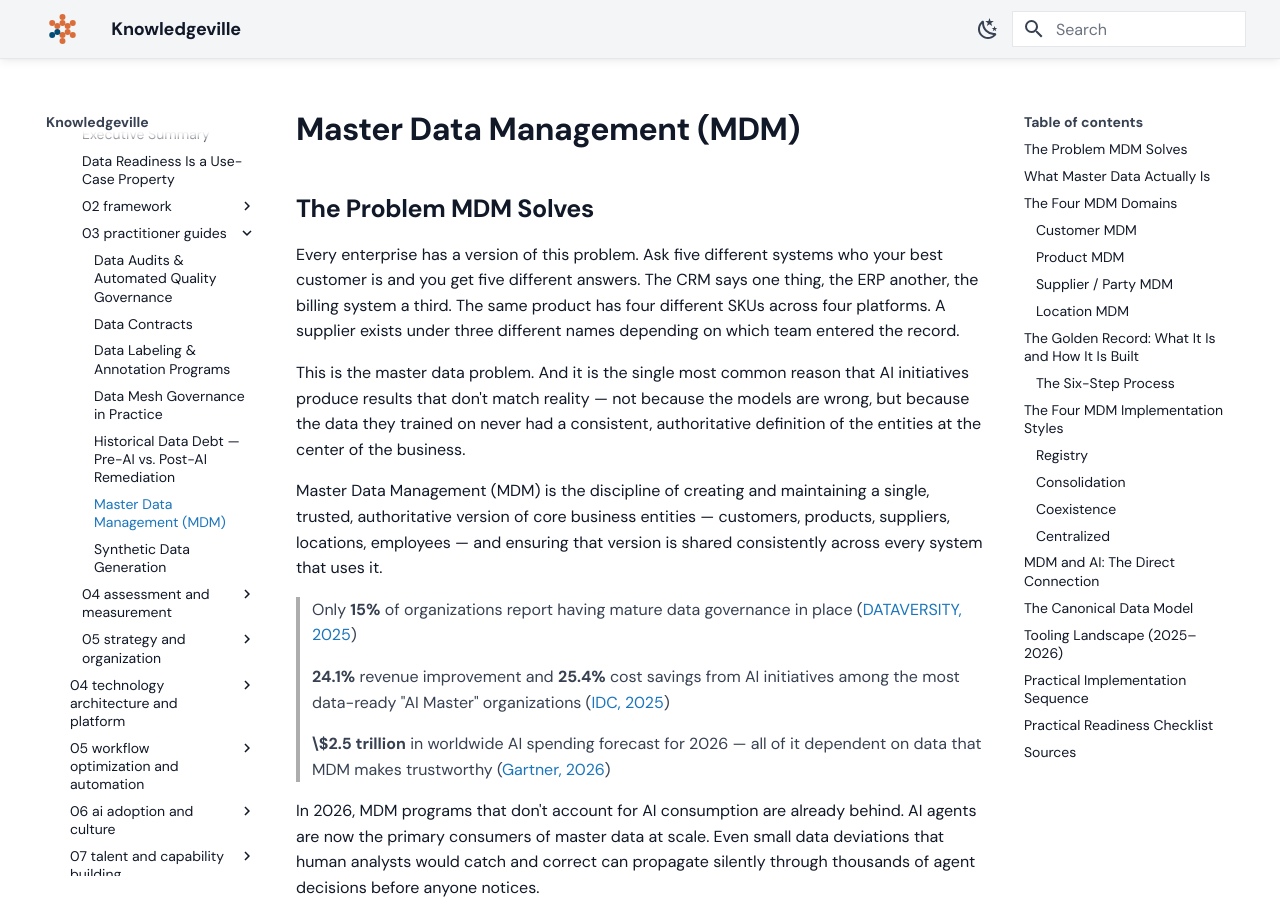
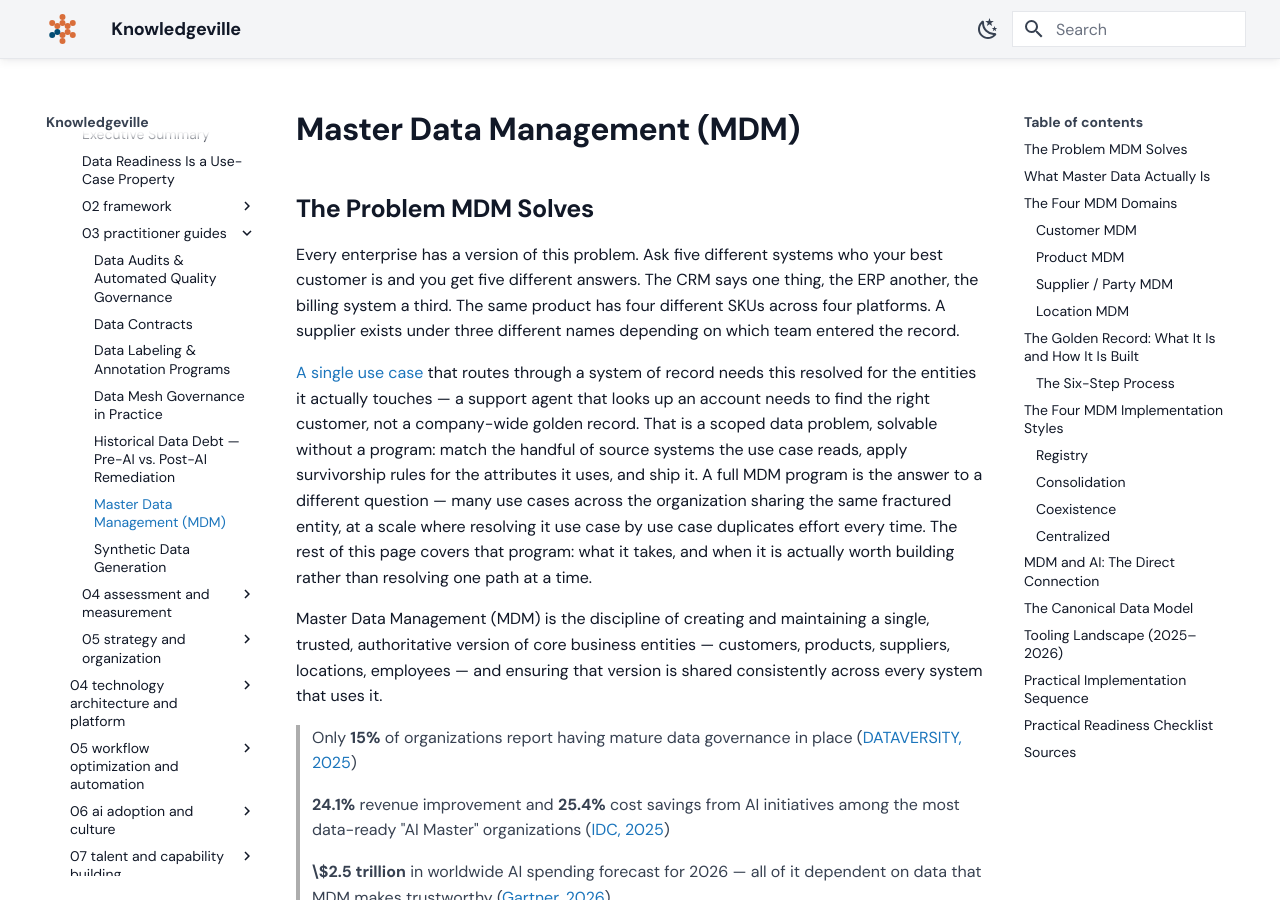
Before and after one commit to grandaha/knowledgeville, an MkDocs documentation site: the page built from published/enterprise-ai-transformation/tracks/03-data-readiness/03-practitioner-guides/master-data-management.md, in a window 1280 px wide and 900 px high. Built offline with MkDocs 1.6.1 and Material for MkDocs 9.7.7, drawn with Linux system fonts in a browser that asks for light colours; some web fonts are replaced.

Commit message:
Publish: sync content from workspace

```diff
--- a/published/enterprise-ai-transformation/tracks/03-data-readiness/03-practitioner-guides/master-data-management.md
+++ b/published/enterprise-ai-transformation/tracks/03-data-readiness/03-practitioner-guides/master-data-management.md
@@ -1,18 +1,34 @@
 ---
 type: Playbook
 title: Master Data Management (MDM)
-description: A practitioner guide to creating and maintaining a single trusted authoritative version of core business entities, and why MDM is foundational to AI quality.
+description: A use case needs entity resolution, not a full MDM program — when a program earns its cost, and how to run one.
 tags: [master-data-management, data-governance, golden-record, data-quality, ai-readiness]
-timestamp: "2026-06-12"
+timestamp: "2026-07-03"
 ---
 
 ## The Problem MDM Solves
 
-Every enterprise has a version of this problem. Ask five different systems who your best customer is and you get five different answers. The CRM says one thing, the ERP another, the billing system a third. The same product has four different SKUs across four platforms. A supplier exists under three different names depending on which team entered the record.
+Every enterprise has a version of this problem. Ask five different systems who your best
+customer is and you get five different answers. The CRM says one thing, the ERP another,
+the billing system a third. The same product has four different SKUs across four
+platforms. A supplier exists under three different names depending on which team entered
+the record.
 
-This is the master data problem. And it is the single most common reason that AI initiatives produce results that don't match reality — not because the models are wrong, but because the data they trained on never had a consistent, authoritative definition of the entities at the center of the business.
+[A single use case](/enterprise-ai-transformation/tracks/03-data-readiness/readiness-is-a-use-case-property.md)
+that routes through a system of record needs this resolved for the entities it actually
+touches — a support agent that looks up an account needs to find the right customer, not
+a company-wide golden record. That is a scoped data problem, solvable without a program:
+match the handful of source systems the use case reads, apply survivorship rules for the
+attributes it uses, and ship it. A full MDM program is the answer to a different
+question — many use cases across the organization sharing the same fractured entity, at a
+scale where resolving it use case by use case duplicates effort every time. The rest of
+this page covers that program: what it takes, and when it is actually worth building
+rather than resolving one path at a time.
 
-Master Data Management (MDM) is the discipline of creating and maintaining a single, trusted, authoritative version of core business entities — customers, products, suppliers, locations, employees — and ensuring that version is shared consistently across every system that uses it.
+Master Data Management (MDM) is the discipline of creating and maintaining a single,
+trusted, authoritative version of core business entities — customers, products, suppliers,
+locations, employees — and ensuring that version is shared consistently across every
+system that uses it.
 
 > Only **15%** of organizations report having mature data governance in place ([DATAVERSITY, 2025](#ev-dataversity-tdm-2025-mature-governance))
 
```
Also changed, not shown: published/enterprise-ai-transformation/log.md (+7 -0 lines), published/enterprise-ai-transformation/tracks/03-data-readiness/03-practitioner-guides/data-labeling-and-annotation-programs.md (+7 -2 lines), published/enterprise-ai-transformation/tracks/03-data-readiness/03-practitioner-guides/data-mesh-governance-in-practice.md (+9 -2 lines), published/enterprise-ai-transformation/tracks/03-data-readiness/03-practitioner-guides/index.md (+3 -3 lines), 1 other file.
